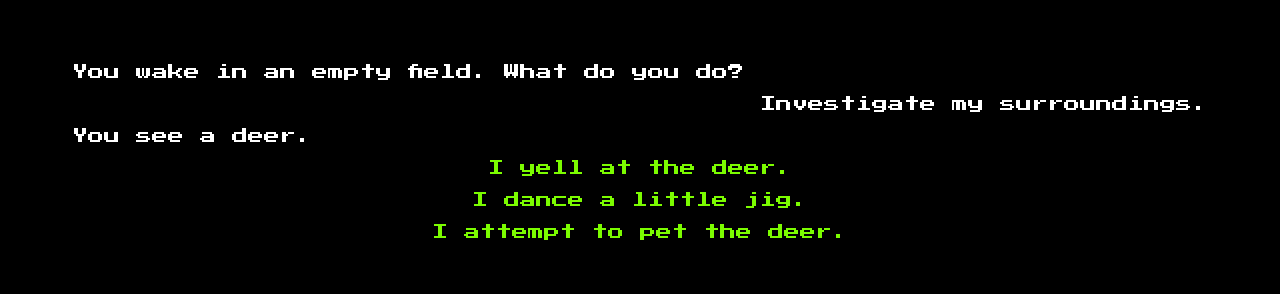
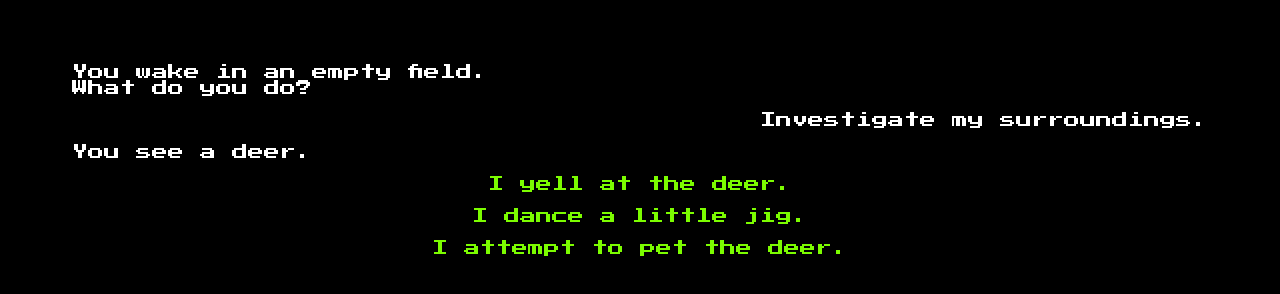
Before and after one commit to cephalopea/220-final, a plain HTML site: page public-html/html/template.html in a window 1280 px wide. Drawn offline with Linux system fonts and the light colour scheme.

Commit message:
add screenshot

```diff
--- a/public-html/html/template.html
+++ b/public-html/html/template.html
@@ -5,7 +5,7 @@
         <link href="https://fonts.googleapis.com/css?family=Press+Start+2P" rel="stylesheet">
     </head>
     <body>
-        <p class="auth">You wake in an empty field. What do you do?</p>
+        <p class="auth">You wake in an empty field.<br>What do you do?</p>
         <p class="history">Investigate my surroundings.</p>
         <p class="auth">You see a deer.</p>
         <p class="user">I yell at the deer.</p>
```
Also changed, not shown: html-screenshot.jpg (added), 1 other file.
